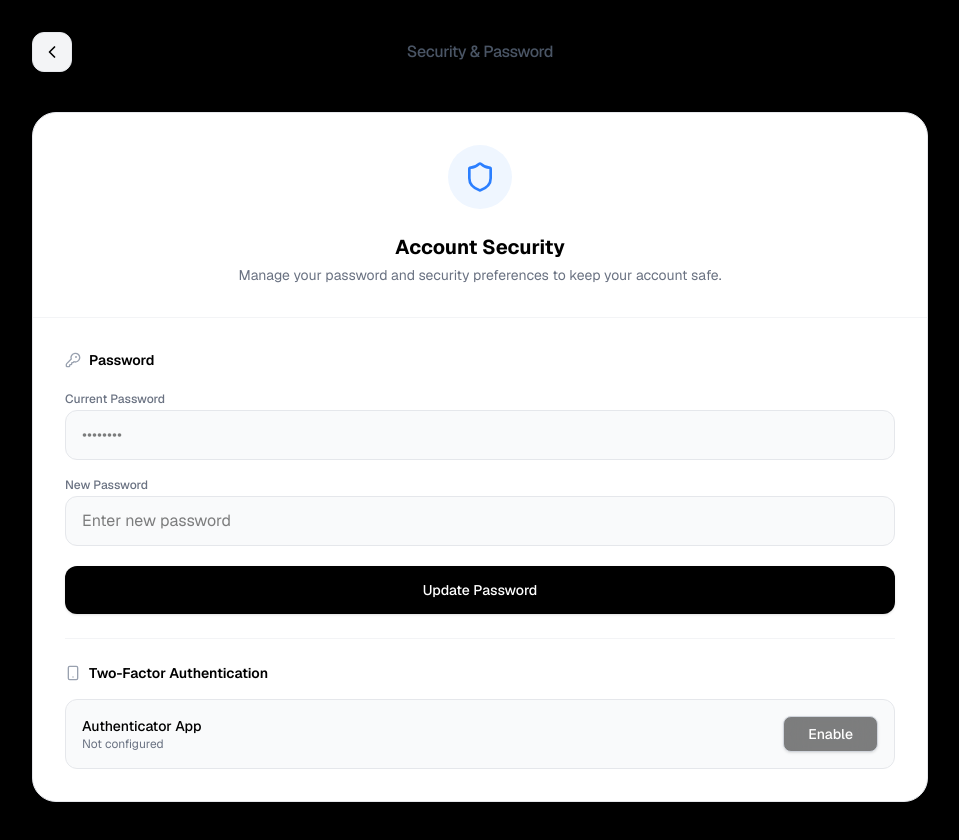
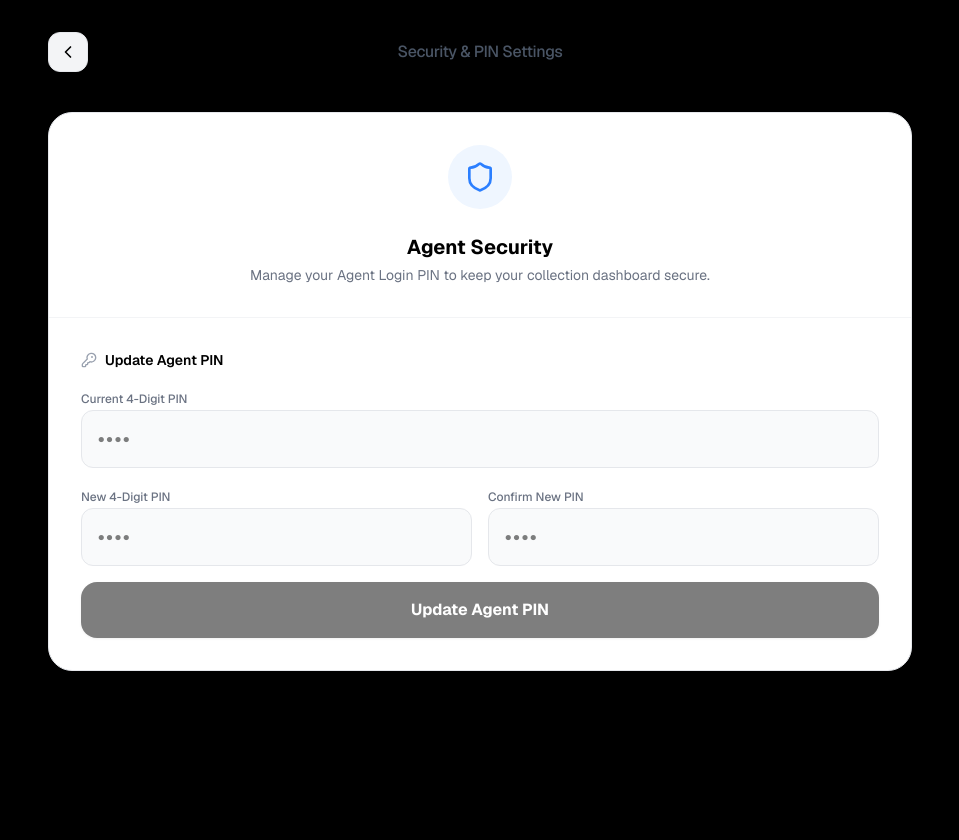
Before and after one commit to dilshandevxx/finance-app-loan-collection, a Next.js app: page /settings/security in a window 1280 px wide. Shown: the top 840 px of the page, without its empty margins (200-1159 px from the left). Built offline with nearby package versions, Linux system fonts and the light colour scheme.

Commit message:
feat: add update pin settings option backed by system_settings table

```diff
--- a/src/app/auth-actions.ts
+++ b/src/app/auth-actions.ts
@@ -1,12 +1,31 @@
 "use server";
 
 import { cookies } from "next/headers";
+import { supabase } from "@/lib/supabase";
 
 // Define the valid agent PIN for the client instance, falling back to a default
 const AGENT_PIN = process.env.AGENT_PIN || "1234";
 
+export async function getAgentPin(): Promise<string> {
+  try {
+    const { data, error } = await supabase
+      .from("system_settings")
+      .select("value")
+      .eq("key", "agent_pin")
+      .maybeSingle();
+
+    if (data?.value) {
+      return data.value;
+    }
+  } catch (err) {
+    console.error("Failed to fetch agent pin from DB, using fallback", err);
+  }
+  return AGENT_PIN;
+}
+
 export async function loginWithPin(pin: string) {
-  if (pin === AGENT_PIN) {
+  const activePin = await getAgentPin();
+  if (pin === activePin) {
     // Set a secure HTTP-only cookie to keep the agent logged in
     (await cookies()).set({
       name: "agent_session",
@@ -21,6 +40,32 @@ export async function loginWithPin(pin: string) {
   return { success: false, error: "Invalid PIN" };
 }
 
+export async function updateAgentPin(currentPin: string, newPin: string) {
+  const activePin = await getAgentPin();
+  if (currentPin !== activePin) {
+    return { success: false, error: "Current PIN is incorrect" };
+  }
+
+  if (!/^\d{4}$/.test(newPin)) {
+    return { success: false, error: "New PIN must be exactly 4 digits" };
+  }
+
+  try {
+    const { error } = await supabase
+      .from("system_settings")
+      .upsert({ key: "agent_pin", value: newPin }, { onConflict: "key" });
+
+    if (error) {
+      console.error("Failed to upsert agent pin:", error);
+      return { success: false, error: `Failed to save new PIN: ${error.message}` };
+    }
+    return { success: true };
+  } catch (err: any) {
+    console.error("Error updating agent pin:", err);
+    return { success: false, error: err?.message || "An unexpected error occurred" };
+  }
+}
+
 export async function logout() {
   (await cookies()).delete("agent_session");
   return { success: true };
--- a/src/app/settings/security/page.tsx
+++ b/src/app/settings/security/page.tsx
@@ -1,13 +1,62 @@
 "use client";
 
+import { useState, useTransition } from "react";
 import Link from "next/link";
-import { ChevronLeft, Shield, KeyRound, Smartphone } from "lucide-react";
+import { ChevronLeft, Shield, KeyRound, CheckCircle2, AlertCircle } from "lucide-react";
 import { Card, CardContent } from "@/components/ui/card";
 import { Button } from "@/components/ui/button";
+import { updateAgentPin } from "@/app/auth-actions";
 
 export default function SecuritySettingsPage() {
+  const [currentPin, setCurrentPin] = useState("");
+  const [newPin, setNewPin] = useState("");
+  const [confirmPin, setConfirmPin] = useState("");
+  const [isPending, startTransition] = useTransition();
+  const [error, setError] = useState<string | null>(null);
+  const [success, setSuccess] = useState<string | null>(null);
+
+  const handleUpdatePin = (e: React.FormEvent) => {
+    e.preventDefault();
+    setError(null);
+    setSuccess(null);
+
+    if (currentPin.length !== 4 || !/^\d{4}$/.test(currentPin)) {
+      setError("Current PIN must be a 4-digit number.");
+      return;
+    }
+    if (newPin.length !== 4 || !/^\d{4}$/.test(newPin)) {
+      setError("New PIN must be a 4-digit number.");
+      return;
+    }
+    if (newPin !== confirmPin) {
+      setError("New PIN and confirmation do not match.");
+      return;
+    }
+    if (currentPin === newPin) {
+      setError("New PIN cannot be the same as the current PIN.");
+      return;
+    }
+
+    startTransition(async () => {
+      const res = await updateAgentPin(currentPin, newPin);
+      if (res.success) {
+        setSuccess("Agent PIN updated successfully!");
+        setCurrentPin("");
+        setNewPin("");
+        setConfirmPin("");
+      } else {
+        setError(res.error || "Failed to update PIN.");
+      }
+    });
+  };
+
+  const handleNumericInput = (val: string, setter: (v: string) => void) => {
+    const cleaned = val.replace(/[^0-9]/g, "").slice(0, 4);
+    setter(cleaned);
+  };
+
   return (
-    <div className="flex flex-col gap-6 pb-24 max-w-4xl mx-auto w-full min-h-screen">
+    <div className="flex flex-col gap-6 pb-24 max-w-4xl mx-auto w-full min-h-screen px-2 sm:px-4">
       {/* Header */}
       <header className="flex items-center justify-between mb-4">
         <Link href="/settings">
@@ -15,7 +64,7 @@ export default function SecuritySettingsPage() {
             <ChevronLeft className="w-5 h-5" />
           </button>
         </Link>
-        <span className="text-gray-600 dark:text-white/70 font-medium tracking-tight">Security & Password</span>
+        <span className="text-gray-600 dark:text-white/70 font-medium tracking-tight">Security & PIN Settings</span>
         <div className="w-10" /> {/* Spacer */}
       </header>
 
@@ -26,55 +75,92 @@ export default function SecuritySettingsPage() {
               <Shield className="w-8 h-8 text-blue-500" />
             </div>
             <div>
-              <h2 className="text-xl font-bold text-black dark:text-white">Account Security</h2>
-              <p className="text-sm text-gray-500 dark:text-white/50 mt-1">Manage your password and security preferences to keep your account safe.</p>
+              <h2 className="text-xl font-bold text-black dark:text-white">Agent Security</h2>
+              <p className="text-sm text-gray-500 dark:text-white/50 mt-1">
+                Manage your Agent Login PIN to keep your collection dashboard secure.
+              </p>
             </div>
           </div>
 
-          <div className="p-6 md:p-8 space-y-6">
+          <div className="p-6 md:p-8">
+            <form onSubmit={handleUpdatePin} className="space-y-6">
               <div className="space-y-4">
                 <h3 className="text-sm font-semibold text-black dark:text-white flex items-center gap-2">
-                <KeyRound className="w-4 h-4 text-gray-400" /> Password
+                  <KeyRound className="w-4 h-4 text-gray-400" /> Update Agent PIN
                 </h3>
-              <div className="space-y-3">
+
+                {error && (
+                  <div className="p-4 rounded-2xl bg-red-50 dark:bg-red-500/10 border border-red-200 dark:border-red-500/20 text-red-600 dark:text-red-400 text-sm font-medium flex items-center gap-2 animate-in fade-in duration-200">
+                    <AlertCircle className="w-4 h-4 shrink-0" />
+                    <span>{error}</span>
+                  </div>
+                )}
+
+                {success && (
+                  <div className="p-4 rounded-2xl bg-emerald-50 dark:bg-emerald-500/10 border border-emerald-200 dark:border-emerald-500/20 text-emerald-600 dark:text-emerald-400 text-sm font-medium flex items-center gap-2 animate-in fade-in duration-200">
+                    <CheckCircle2 className="w-4 h-4 shrink-0" />
+                    <span>{success}</span>
+                  </div>
+                )}
+
+                <div className="space-y-4">
                   <div className="space-y-1.5">
-                  <label className="text-xs font-medium text-gray-500 dark:text-white/50">Current Password</label>
+                    <label className="text-xs font-medium text-gray-500 dark:text-white/50">Current 4-Digit PIN</label>
                     <input
                       type="password"
-                    placeholder="••••••••"
-                    className="w-full bg-gray-50 dark:bg-[#111] border border-gray-200 dark:border-[#222] rounded-xl px-4 py-3 text-black dark:text-white focus:outline-none focus:border-black dark:focus:border-white transition-colors"
+                      inputMode="numeric"
+                      pattern="[0-9]*"
+                      maxLength={4}
+                      value={currentPin}
+                      onChange={(e) => handleNumericInput(e.target.value, setCurrentPin)}
+                      placeholder="••••"
+                      className="w-full bg-gray-50 dark:bg-[#111] border border-gray-200 dark:border-[#222] rounded-xl px-4 py-3.5 text-black dark:text-white focus:outline-none focus:border-black dark:focus:border-white transition-colors tracking-widest text-lg font-bold"
+                    />
+                  </div>
+
+                  <div className="grid grid-cols-1 sm:grid-cols-2 gap-4">
+                    <div className="space-y-1.5">
+                      <label className="text-xs font-medium text-gray-500 dark:text-white/50">New 4-Digit PIN</label>
+                      <input
+                        type="password"
+                        inputMode="numeric"
+                        pattern="[0-9]*"
+                        maxLength={4}
+                        value={newPin}
+                        onChange={(e) => handleNumericInput(e.target.value, setNewPin)}
+                        placeholder="••••"
+                        className="w-full bg-gray-50 dark:bg-[#111] border border-gray-200 dark:border-[#222] rounded-xl px-4 py-3.5 text-black dark:text-white focus:outline-none focus:border-black dark:focus:border-white transition-colors tracking-widest text-lg font-bold"
                       />
                     </div>
                     <div className="space-y-1.5">
-                  <label className="text-xs font-medium text-gray-500 dark:text-white/50">New Password</label>
+                      <label className="text-xs font-medium text-gray-500 dark:text-white/50">Confirm New PIN</label>
                       <input
                         type="password"
-                    placeholder="Enter new password"
-                    className="w-full bg-gray-50 dark:bg-[#111] border border-gray-200 dark:border-[#222] rounded-xl px-4 py-3 text-black dark:text-white focus:outline-none focus:border-black dark:focus:border-white transition-colors"
+                        inputMode="numeric"
+                        pattern="[0-9]*"
+                        maxLength={4}
+                        value={confirmPin}
+                        onChange={(e) => handleNumericInput(e.target.value, setConfirmPin)}
+                        placeholder="••••"
+                        className="w-full bg-gray-50 dark:bg-[#111] border border-gray-200 dark:border-[#222] rounded-xl px-4 py-3.5 text-black dark:text-white focus:outline-none focus:border-black dark:focus:border-white transition-colors tracking-widest text-lg font-bold"
                       />
                     </div>
-                <Button className="w-full mt-2 bg-black text-white hover:bg-black/90 dark:bg-white dark:text-black dark:hover:bg-white/90 rounded-xl h-12">
-                  Update Password
-                </Button>
                   </div>
                 </div>
 
-            <div className="w-full h-px bg-gray-100 dark:bg-[#111]" />
-
-            <div className="space-y-4">
-              <h3 className="text-sm font-semibold text-black dark:text-white flex items-center gap-2">
-                <Smartphone className="w-4 h-4 text-gray-400" /> Two-Factor Authentication
-              </h3>
-              <div className="flex items-center justify-between p-4 rounded-xl border border-gray-200 dark:border-[#222] bg-gray-50 dark:bg-[#111]">
-                <div className="flex flex-col">
-                  <span className="text-sm font-medium text-black dark:text-white">Authenticator App</span>
-                  <span className="text-xs text-gray-500 dark:text-white/50">Not configured</span>
-                </div>
-                <Button variant="outline" className="rounded-lg h-9 border-gray-300 dark:border-[#333]">
-                  Enable
+                <Button
+                  type="submit"
+                  disabled={isPending || currentPin.length < 4 || newPin.length < 4 || confirmPin.length < 4}
+                  className="w-full mt-4 bg-black text-white hover:bg-black/90 dark:bg-white dark:text-black dark:hover:bg-white/90 rounded-2xl h-14 font-bold text-base transition-all active:scale-[0.99] flex items-center justify-center gap-2"
+                >
+                  {isPending ? (
+                    <div className="w-5 h-5 border-2 border-white/30 dark:border-black/30 border-t-white dark:border-t-black rounded-full animate-spin" />
+                  ) : (
+                    "Update Agent PIN"
+                  )}
                 </Button>
               </div>
-            </div>
+            </form>
           </div>
         </CardContent>
       </Card>
```
Also changed, not shown: public/sw.js. Lines whose indentation alone changed are shown as unchanged.
